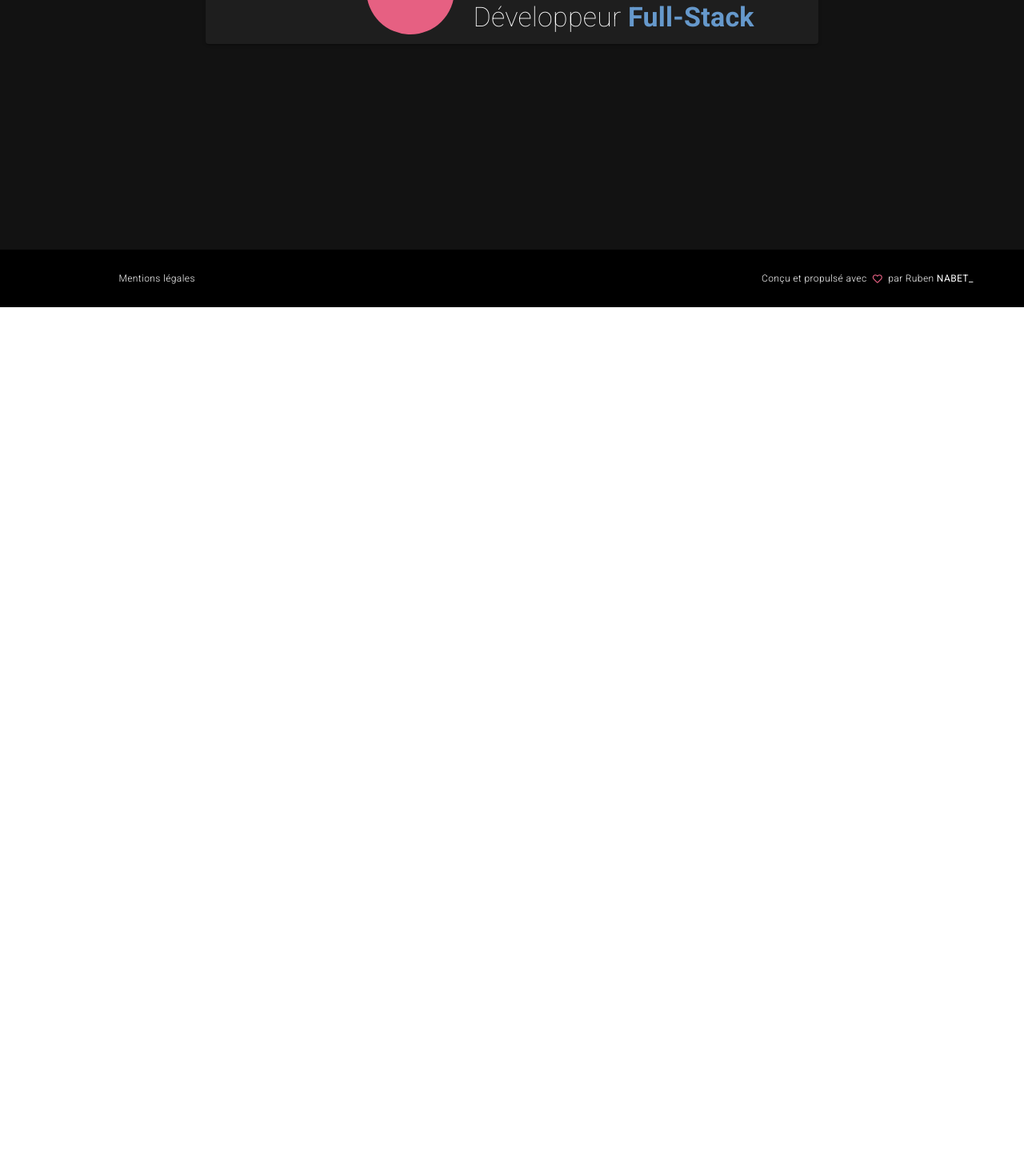
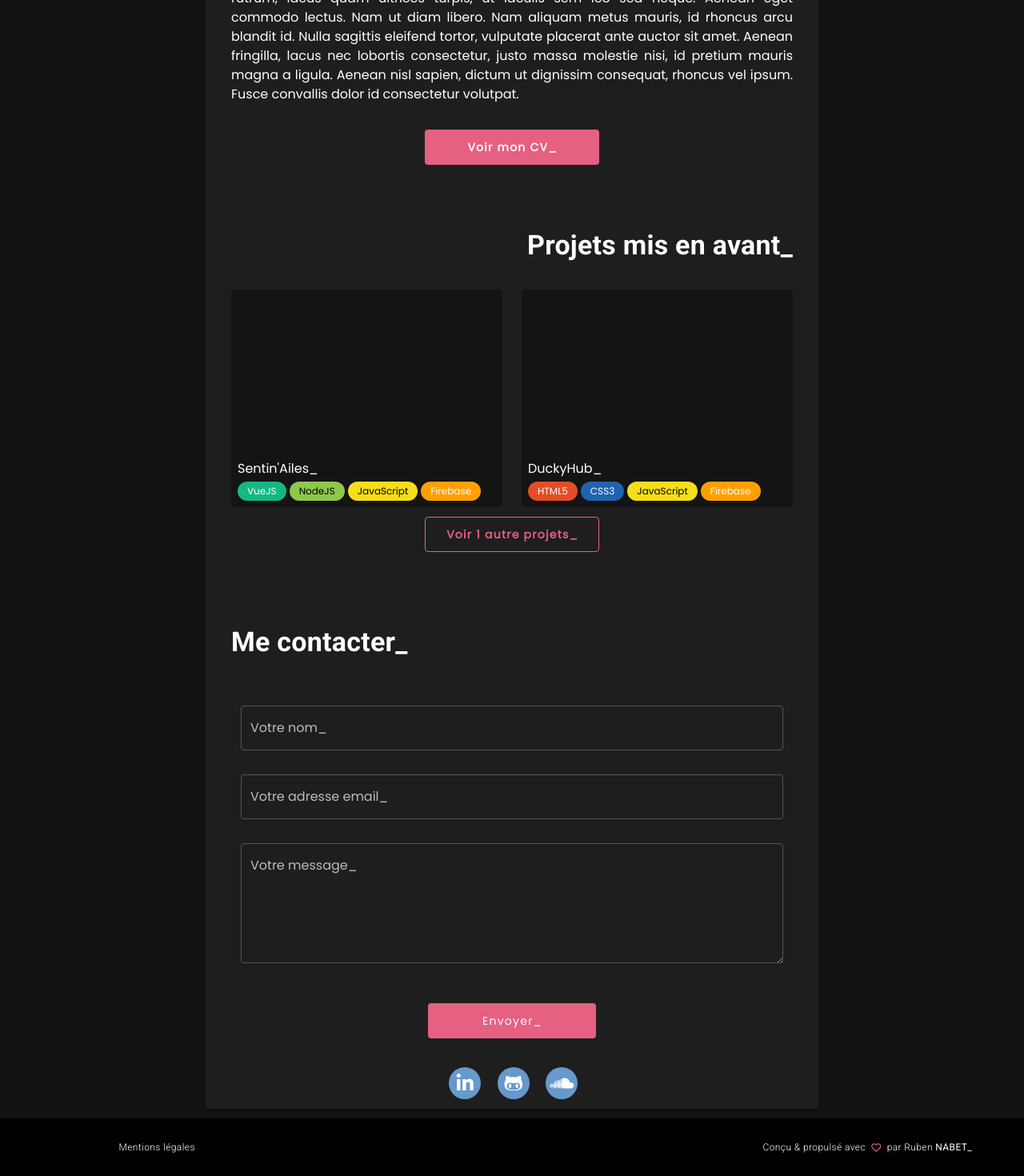
Before and after one commit to cvbenur/ruben-nabet-fr, a Nuxt app: page / in a window 1280 px wide. Shown: the part 416-1886 px from the top of the page at 80% size. Before the commit the page ends 800 px from the top, so only its background shows below. Built offline with nearby package versions, Linux system fonts and the light colour scheme.

Commit message:
Start work on index view

```diff
--- a/src/assets/locales/en.json
+++ b/src/assets/locales/en.json
@@ -70,6 +70,8 @@
     "projects": {
       "title": "My projects",
       "heading": "My projects",
+      "featured": "Featured projects",
+      "other": "other project",
       "items": []
     },
     "legals": {
--- a/src/assets/locales/fr.json
+++ b/src/assets/locales/fr.json
@@ -70,6 +70,8 @@
     "projects": {
       "title": "Mes projets",
       "heading": "Mes projets",
+      "featured": "Projets mis en avant",
+      "other": "autre projets",
       "items": []
     },
     "legals": {
@@ -103,7 +105,7 @@
   "footer": {
     "legals": "Mentions légales",
     "credits": {
-      "first": "Conçu et propulsé avec",
+      "first": "Conçu & propulsé avec",
       "second": "par"
     }
   },
--- a/src/components/app/AppBar.vue
+++ b/src/components/app/AppBar.vue
@@ -58,8 +58,10 @@
           class="text-right"
         >
           <div class="hidden-sm-and-down">
+            <v-hover v-slot:default="{ hover }">
               <v-btn
                 icon
+                :elevation="hover ? 12 : 0"
               >
                 <v-icon
                   color="white"
@@ -68,13 +70,16 @@
                   {{ $vuetify.theme.dark ? 'far fa-moon' : 'fas fa-sun' }}
                 </v-icon>
               </v-btn>
+            </v-hover>
 
             <v-menu
               offset-y
               transition="slide-y-transition"
             >
               <template v-slot:activator="{ on, attrs }">
+                <v-hover v-slot:default="{ hover }">
                   <v-btn
+                    :elevation="hover ? 12 : 0"
                     icon
                     v-bind="attrs"
                     v-on="on"
@@ -83,6 +88,7 @@
                       fas fa-globe
                     </v-icon>
                   </v-btn>
+                </v-hover>
               </template>
 
               <v-list>
--- a/src/components/contact/ContactForm.vue
+++ b/src/components/contact/ContactForm.vue
@@ -11,7 +11,7 @@
         outlined
         flat
         color="secondary"
-        :label="`${$t('pages.contact.fields.name')}`"
+        :label="`${$t('pages.contact.fields.name')}_`"
         :rules="rules.reqTxt"
       />
 
@@ -20,7 +20,7 @@
         outlined
         flat
         color="secondary"
-        :label="`${$t('pages.contact.fields.email')}`"
+        :label="`${$t('pages.contact.fields.email')}_`"
         :rules="rules.reqEmail"
       />
 
@@ -29,22 +29,24 @@
         outlined
         flat
         color="secondary"
-        :label="`${$t('pages.contact.fields.message')}`"
+        :label="`${$t('pages.contact.fields.message')}_`"
         :rules="rules.reqTxt"
       />
 
       <v-row align="center" justify="center">
         <v-col cols="12" sm="4">
+          <v-hover v-slot:default="{ hover }">
             <v-btn
+              :elevation="hover ? 12 : 0"
               color="secondary"
               class="text-none mt-5"
-            elevation="0"
               large
               type="submit"
               block
             >
               {{ $t('pages.contact.send') }}_
             </v-btn>
+          </v-hover>
         </v-col>
       </v-row>
     </v-form>
--- a/src/components/misc/SocialIcon.vue
+++ b/src/components/misc/SocialIcon.vue
@@ -1,6 +1,7 @@
 <template>
   <v-tooltip top color="primary">
     <template v-slot:activator="{ on, attrs }">
+      <v-hover v-slot:default="{ hover }">
         <v-btn
           color="#6699CC"
           ripple
@@ -8,7 +9,7 @@
           :href="`${link}`"
           target="_blank"
           fab
-        :elevation="0"
+          :elevation="hover ? 12 : 0"
           v-bind="attrs"
           v-on="on"
         >
@@ -16,6 +17,7 @@
             {{ icon }}
           </v-icon>
         </v-btn>
+      </v-hover>
     </template>
     <span>{{ tooltip }}</span>
   </v-tooltip>
--- a/src/components/projects/ProjectTile.vue
+++ b/src/components/projects/ProjectTile.vue
@@ -1,4 +1,5 @@
 <template>
+  <client-only>
     <v-container class="fluid fill-height">
       <v-row
         align="center"
@@ -56,6 +57,7 @@
         </v-col>
       </v-row>
     </v-container>
+  </client-only>
 </template>
 
 <script lang="ts">
--- a/src/components/technologies/TechCategory.vue
+++ b/src/components/technologies/TechCategory.vue
@@ -19,6 +19,7 @@
         <TechTile
           :techno="tech"
           :size="90"
+          :shift="alignment"
         />
       </v-col>
     </v-row>
--- a/src/pages/index.vue
+++ b/src/pages/index.vue
@@ -41,11 +41,112 @@
         </v-row>
       </v-col>
     </v-row>
+
+    <section class="mt-md-15 mt-10 mb-5">
+      <Title :title="$t('pages.index.about.title')" />
+
+      <v-row
+        align="center"
+        justify="center"
+        class="mt-8"
+      >
+        <v-col cols="12">
+          <p class="ma-0 text-justify">
+            {{ $t('pages.index.about.paragraphs.first') }}
+          </p>
+        </v-col>
+      </v-row>
+
+      <v-row align="center" justify="center" class="mt-5">
+        <v-col cols="12" sm="4">
+          <v-hover v-slot:default="{ hover }">
+            <v-btn
+              :elevation="hover ? 12 : 0"
+              color="secondary"
+              class="text-none font-weight-bold"
+              block
+              ripple
+              large
+              nuxt
+              :to="localePath('/resume')"
+            >
+              {{ $t('pages.resume.see') }}_
+            </v-btn>
+          </v-hover>
+        </v-col>
+      </v-row>
+    </section>
+
+    <Title
+      :title="$t('pages.projects.featured')"
+      alignment="right"
+      class="mt-10 mt-md-15"
+    />
+
+    <v-row align="start" justify="center" class="mt-4">
+      <v-col
+        v-for="i in featured"
+        :key="i"
+        cols="12"
+        sm="6"
+      >
+        <ProjectTile :nbr="i-1" />
+      </v-col>
+    </v-row>
+
+    <v-row align="center" justify="center" class="mb-5">
+      <v-col cols="12" sm="4">
+        <v-hover v-slot:default="{ hover }">
+          <v-btn
+            :elevation="hover ? 12 : 0"
+            color="secondary"
+            class="text-none font-weight-bold"
+            block
+            outlined
+            ripple
+            large
+            nuxt
+            :to="localePath('/projects')"
+          >
+            {{ `${$t('misc.see')} ${nbrPj} ${$t('pages.projects.other')}${nbrPj > 1 ? 's' : ''}` }}_
+          </v-btn>
+        </v-hover>
+      </v-col>
+    </v-row>
+
+    <Title
+      :title="$t('pages.contact.text')"
+      class="mt-10 mt-md-15"
+    />
+
+    <v-row align="center" justify="center" class="mt-4">
+      <v-col cols="12">
+        <ContactForm />
+      </v-col>
+    </v-row>
+
+    <v-row align="center" justify="center">
+      <v-col
+        v-for="(social, i) in socials"
+        :key="i"
+        cols="4"
+        sm="1"
+      >
+        <SocialIcon
+          :icon="social.icon"
+          :title="social.title"
+          :handle="social.handle"
+          :link="social.link"
+        />
+      </v-col>
+    </v-row>
   </v-container>
 </template>
 
 <script lang="ts">
 import { Vue, Component } from 'vue-property-decorator'
+import { Social, socials } from '@/models/socials'
+import { nbrs } from '@/config/i18n.config'
 
 @Component({
   head (): object {
@@ -54,7 +155,19 @@ import { Vue, Component } from 'vue-property-decorator'
     }
   }
 })
-export default class Index extends Vue {
+export default class Resume extends Vue {
+  private socials: Array<Social> | null = null;
+  private featured: number = 2;
+  private nbrPj: number | null = null;
 
+  created () {
+    if (!this.socials) {
+      this.socials = socials
+    }
+
+    if (!this.nbrPj) {
+      this.nbrPj = nbrs.projects - this.featured
+    }
+  }
 }
 </script>
```
Lines whose indentation alone changed are shown as unchanged.
